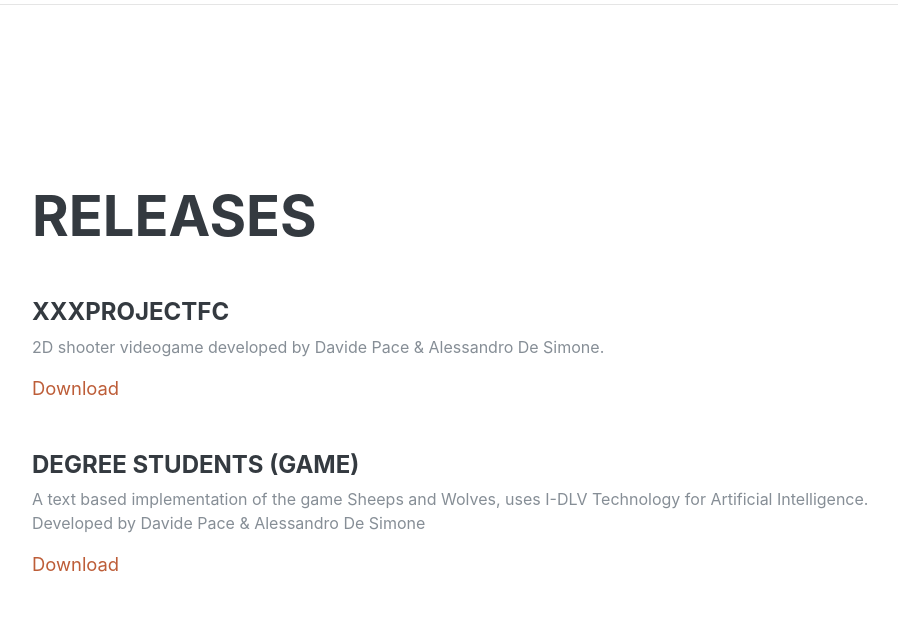
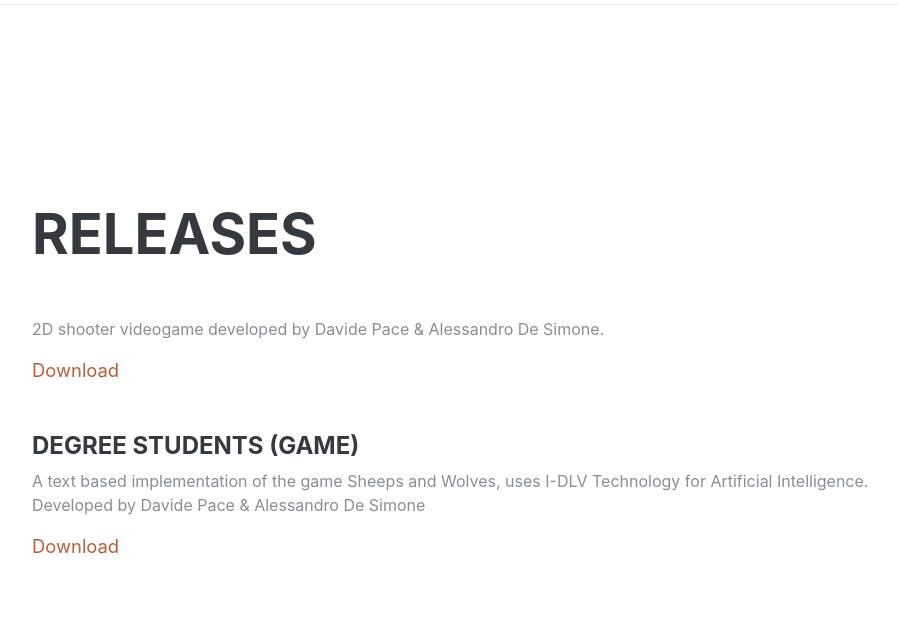
Before and after one commit to DavidePace/DavidePace.github.io, a plain HTML site: page index.html in a window 1280 px wide. Shown: the part 2399-3029 px from the top of the page, without its empty margins (288-1186 px from the left). Drawn offline with Linux system fonts and the light colour scheme; a web font is replaced by a local one.

Commit message:
Update index.html

```diff
--- a/index.html
+++ b/index.html
@@ -157,20 +157,22 @@
     <section class="resume-section p-3 p-lg-5 d-flex align-items-center" id="releases">
       <div class="w-100">
         <h2 class="mb-5">Releases</h2>
-
-        <h4>XXXProjectFC</h4>
+        <div>
           <p>2D shooter videogame developed by Davide Pace & Alessandro De Simone.</p>
           <p class="lead mb-5">
             <a href="resources\XXXProjectFC.zip">Download</a>
           </p>
 
+        </div>
+        <div>
           <h4>Degree Students (game)</h4>
-        <p>A text based implementation of the game Sheeps and Wolves, uses I-DLV Technology for Artificial Intelligence. Developed by Davide Pace & Alessandro De Simone</p>
+          <p>A text based implementation of the game Sheeps and Wolves, uses I-DLV Technology for Artificial Intelligence.
+            Developed by Davide Pace & Alessandro De Simone</p>
           <p class="lead mb-5">
             <a href="resources\DegreeStudents.zip">Download</a>
           </p>
 
-
+        </div>
       </div>
     </section>
 
```
Lines whose indentation alone changed are shown as unchanged.
